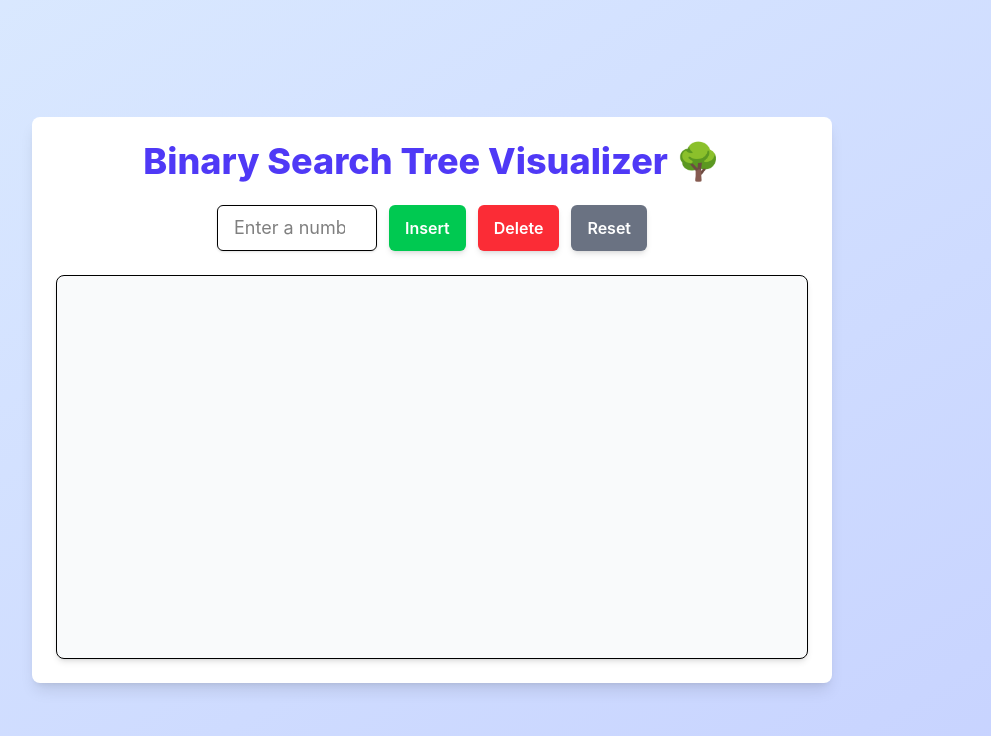
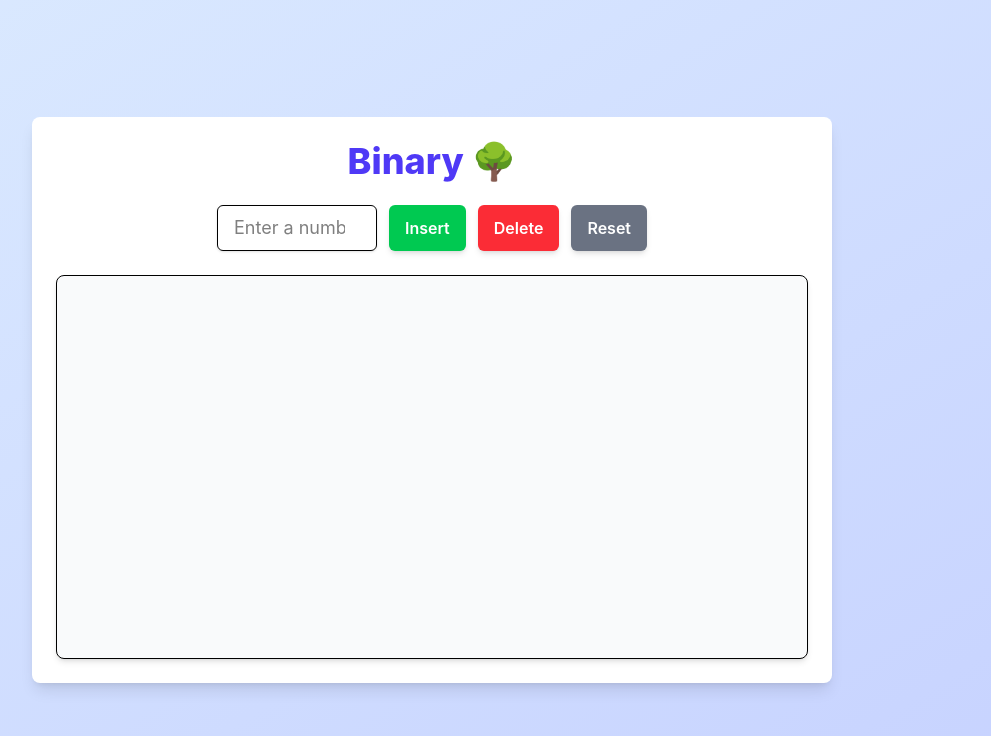
Before and after one commit to proffshristi/BinaryTreeVisual, a React (Create React App) app: page / in a window 1280 px wide. Shown: the top 736 px of the page, without its empty margins (208-1199 px from the left). Built offline with nearby package versions, Linux system fonts and the light colour scheme.

Commit message:
Change title from 'Binary Search Tree Visualizer' to 'Binary'
Updated the title in the App component.

```diff
--- a/src/App.js
+++ b/src/App.js
@@ -228,7 +228,7 @@ const BSTVisualizer = () => {
     <div className="flex flex-col items-center justify-center min-h-screen bg-gradient-to-br from-blue-100 to-indigo-200 p-8">
       <div className="bg-white p-6 rounded-lg shadow-lg w-[800px] text-center">
         <h1 className="text-4xl font-extrabold text-indigo-600 mb-6">
-          Binary Search Tree Visualizer 🌳
+          Binary  🌳
         </h1>
 
         <div className="flex gap-3 justify-center mb-6">
```
